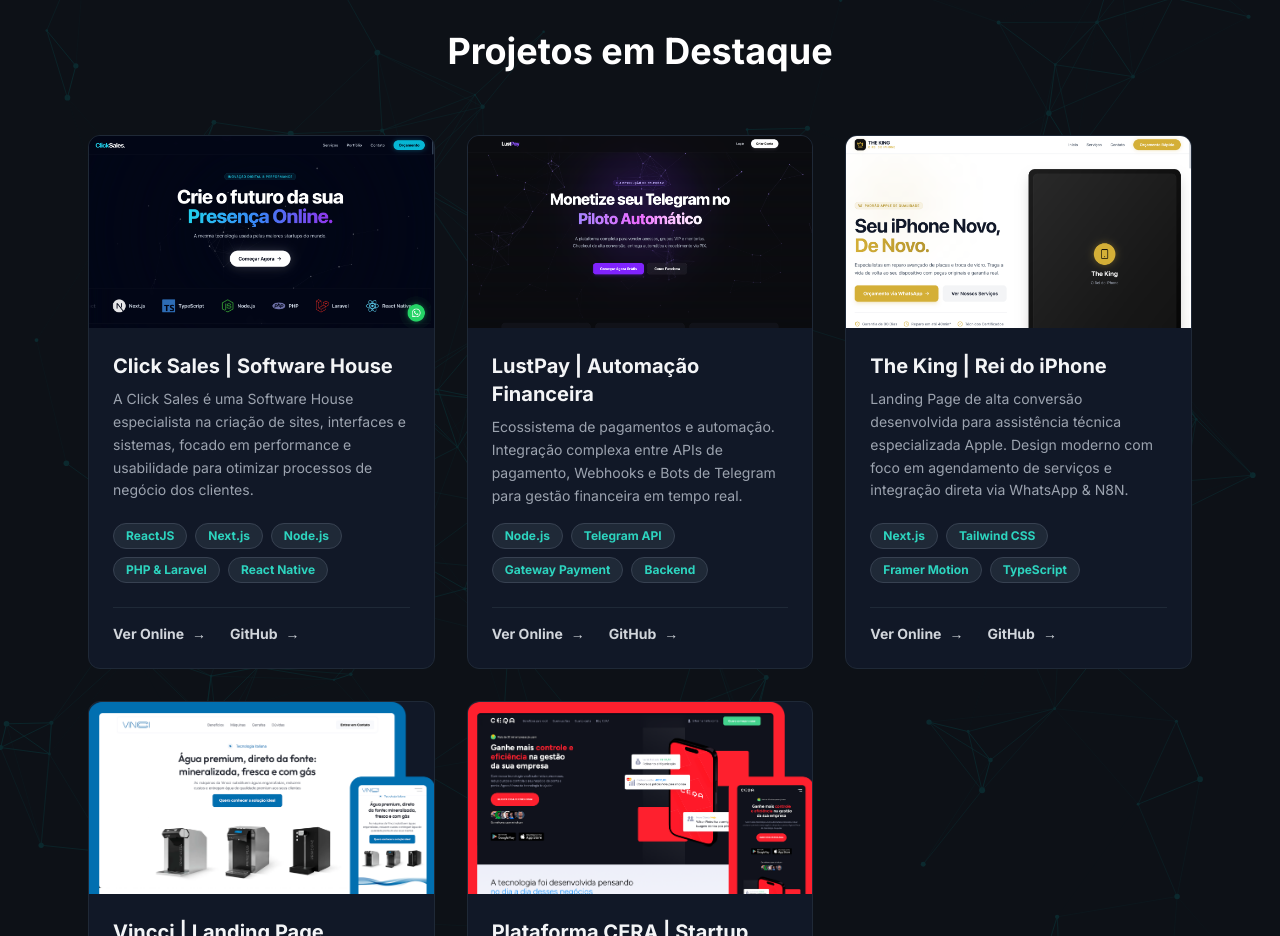
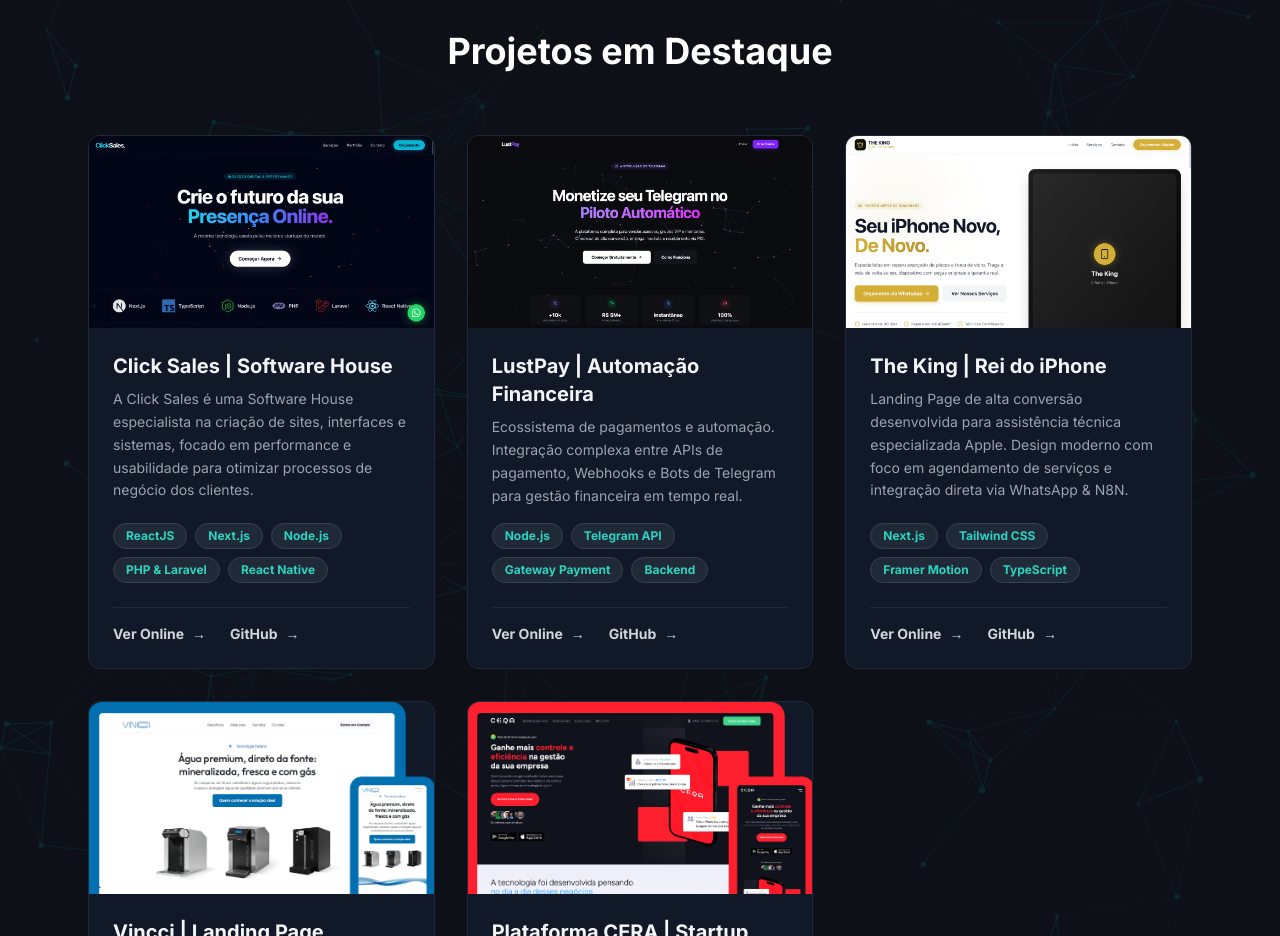
Before and after one commit to iamlucasbr/portfolio-final, a Next.js app: page / in a window 1280 px wide. Shown: the part 4240-5176 px from the top of the page. Built offline with nearby package versions, Linux system fonts and the light colour scheme.

Commit message:
Atualizacao lustpay image

```diff
--- a/components/Projects.tsx
+++ b/components/Projects.tsx
@@ -1,4 +1,3 @@
-// components/Projects.tsx
 "use client";
 import { motion } from 'framer-motion';
 import Link from 'next/link';
@@ -7,7 +6,7 @@ import ParticleBackground from './ParticleBackground';
 
 const myProjects = [
   {
-    // 1. CLICK SALES (Dados Originais Mantidos)
+    //  CLICK SALES
     title: "Click Sales | Software House",
     description: "A Click Sales é uma Software House especialista na criação de sites, interfaces e sistemas, focado em performance e usabilidade para otimizar processos de negócio dos clientes.",
     tags: ["ReactJS", "Next.js", "Node.js", "PHP & Laravel", "React Native"],
@@ -20,7 +19,7 @@ const myProjects = [
     title: "LustPay | Automação Financeira",
     description: "Ecossistema de pagamentos e automação. Integração complexa entre APIs de pagamento, Webhooks e Bots de Telegram para gestão financeira em tempo real.",
     tags: ["Node.js", "Telegram API", "Gateway Payment", "Backend"],
-    imageUrl: "/lustpayments.png",
+    imageUrl: "/lustpaymentss.png",
     liveUrl: "https://lustpay.vercel.app/",
     repoUrl: "https://github.com/iamlucasbr"
   },
```
Also changed, not shown: public/lustpaymentss.png (added).
